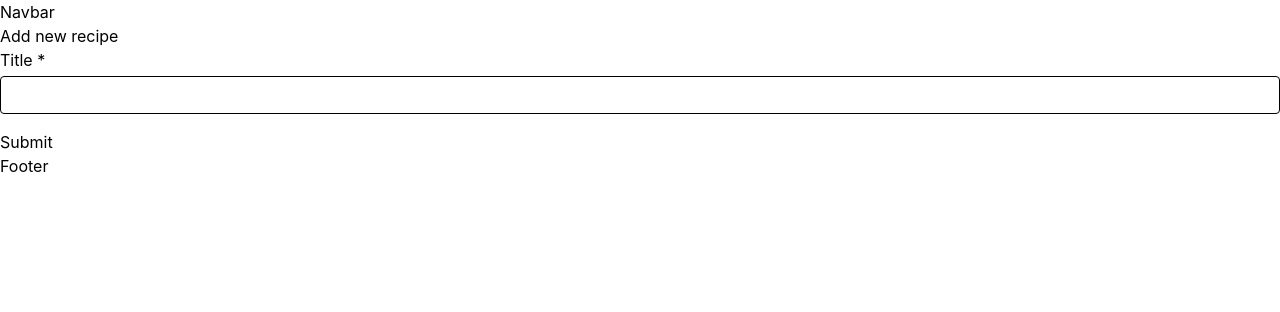
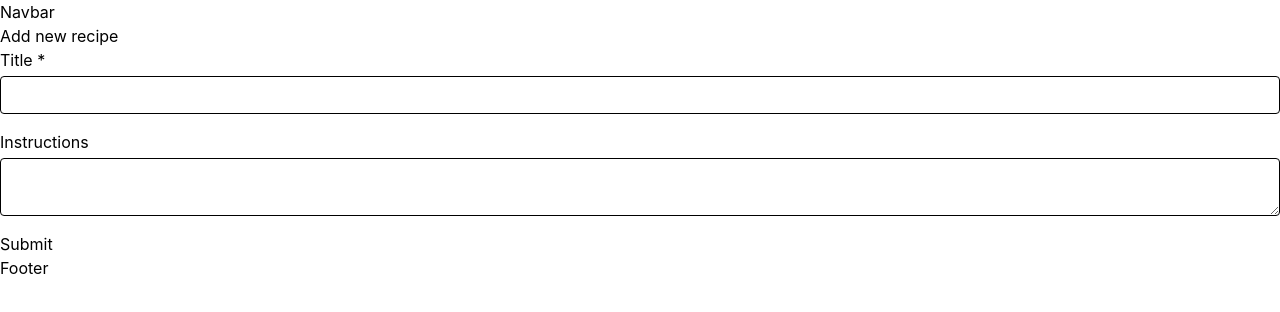
Before and after one commit to aledeloss/recibe-book, a Next.js app: page /recipe/new in a window 1280 px wide. Shown: the top 312 px of the page. Built offline with nearby package versions, Linux system fonts and the light colour scheme.

Commit message:
Make input tag dynamic

```diff
--- a/components/Input.tsx
+++ b/components/Input.tsx
@@ -3,6 +3,7 @@ import React, { ChangeEventHandler } from 'react';
 interface InputProps {
   error: any; // { status: boolean; message: string | undefined };
   disabled?: boolean;
+  InputTag?: 'input' | 'textarea';
   isRequired?: boolean;
   name: string;
   label: string;
@@ -12,6 +13,7 @@ interface InputProps {
 export const Input = ({
   error = { status: false, message: undefined },
   disabled = false,
+  InputTag = 'input',
   isRequired = true,
   label,
   name,
@@ -21,8 +23,8 @@ export const Input = ({
   return (
     <div className='mb-4'>
       <label className='flex flex-col items-start '>
-        <span className={'block'}>{`${label}${isRequired && ' *'}`}</span>
-        <input
+        <span className={'block'}>{`${label}${isRequired ? ' *' : ''}`}</span>
+        <InputTag
           className={`appearance-none border border-black rounded w-full py-2 px-3 mt-1 leading-tight focus:shadow-outline ${
             error.status && 'border-red-500'
           }`}
--- a/components/NewRecipeForm.tsx
+++ b/components/NewRecipeForm.tsx
@@ -3,6 +3,7 @@ import { Input } from './Input';
 import { useForm, SubmitHandler } from 'react-hook-form';
 
 type Inputs = {
+  instructions: string;
   title: string;
 };
 
@@ -31,6 +32,14 @@ const NewRecipeForm = () => {
         name='title'
         register={register}
       />
+      <Input
+        label='Instructions'
+        error={errors.title}
+        InputTag='textarea'
+        isRequired={false}
+        name='instructions'
+        register={register}
+      />
       <input type='submit' />
     </form>
   );
```
